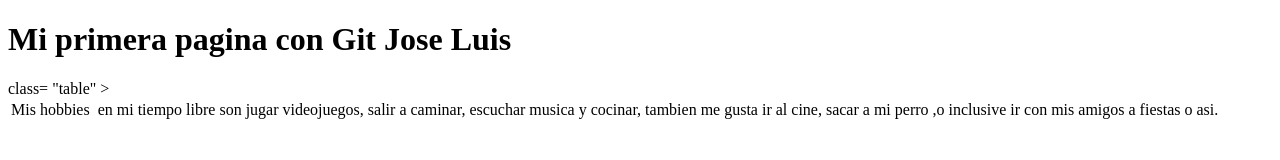
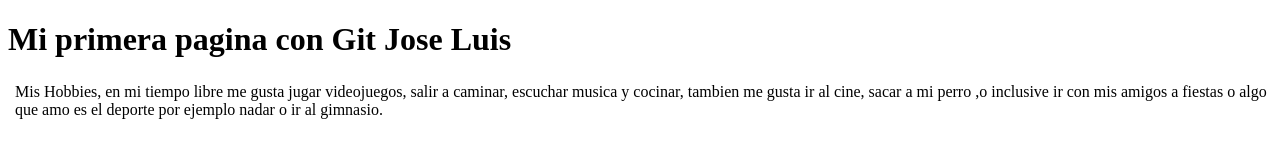
Before and after one commit to Sanxhez22/4SIS1B2024SISANCHEZGARCIA, a plain HTML site: page index.html in a window 1280 px wide. Drawn offline with Linux system fonts and the light colour scheme.

Commit message:
correcion3 esta es la buena

```diff
--- a/index.html
+++ b/index.html
@@ -8,12 +8,9 @@
 <body>
     <h1>Mi primera pagina con Git Jose Luis </h1>
     <div class="main-container" >
-        <table> class= "table" >
-         </th>
-              <td>Mis hobbies</td>
-         </th>
+        <table>
          <th>
-               <td> en mi tiempo libre son jugar videojuegos, salir a caminar, escuchar musica y cocinar, tambien me gusta ir al cine, sacar a mi perro ,o inclusive ir con mis amigos a fiestas o asi. </td>
+               <td>Mis Hobbies, en mi tiempo libre me gusta jugar videojuegos, salir a caminar, escuchar musica y cocinar, tambien me gusta ir al cine, sacar a mi perro ,o inclusive ir con mis amigos a fiestas o algo que amo es el deporte por ejemplo nadar o ir al gimnasio. </td>
          </th>
         <table>
      </div>
```
